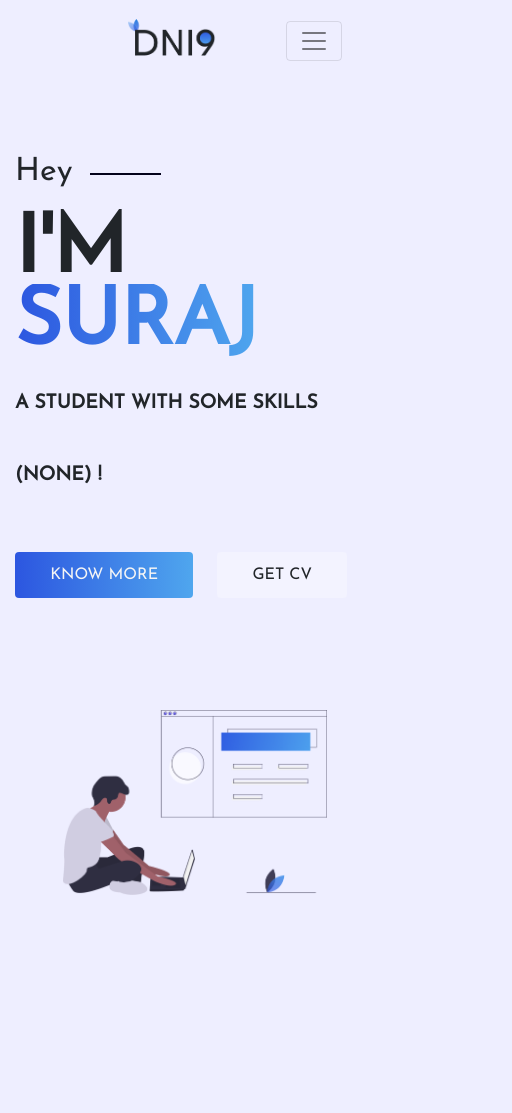
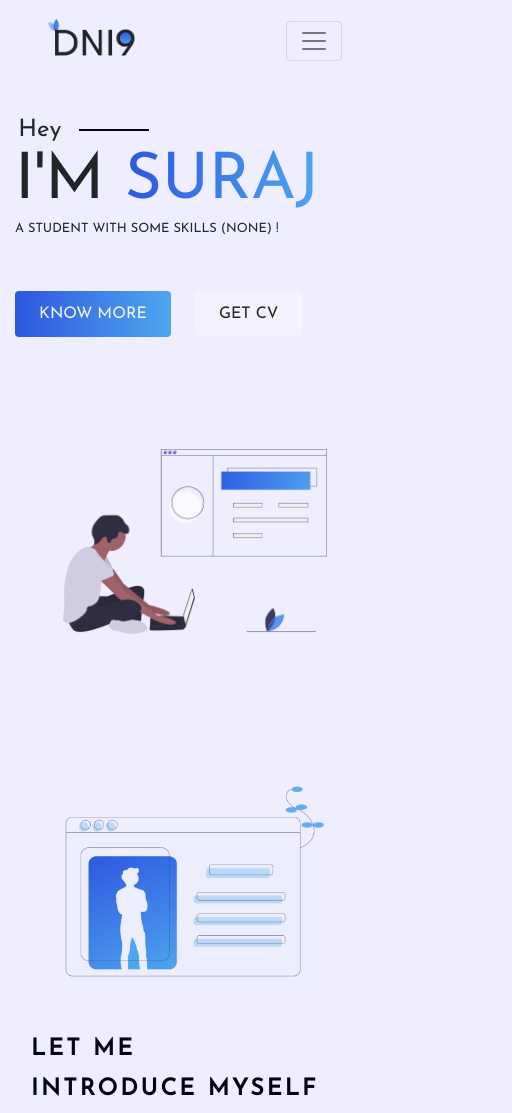
Before and after one commit to DNI9-X/ModernPortfolio, a plain HTML site: page index.html in a window 390 px wide. Shown: the top 1113 px of the page, 512 px wide, since content can reach past the window. Drawn offline with Linux system fonts and the light colour scheme.

Commit message:
responsivenesssssssssssssss

```diff
--- /dev/null
+++ b/css/extras/responsive.css
@@ -0,0 +1,11 @@
+@media only screen and (max-width: 512px) {
+  .site_main .site_banner .site-title h3 {
+    font-size: 1.5rem;
+  }
+  .site_main .site_banner .site-title h1 {
+    font-size: 1rem;
+  }
+  .site_main .site_banner .site-title h4 {
+    font-size: 1rem;
+  }
+}
--- a/css/style.css
+++ b/css/style.css
@@ -1,6 +1,7 @@
 @import url(./fonts.css);
 @import url(./extras/globals.css);
 @import url(./extras/vars.css);
+/* @import url(./extras/responsive.css); */
 
 /* Navigation Styles */
 
@@ -175,3 +176,61 @@ footer .footer_area .copyrights a {
 footer .footer_area .copyrights i {
   color: var(--primaryColor);
 }
+
+/* Some queries to make it responsive for mobile*/
+
+@media only screen and (max-width: 512px) {
+  /* Globals modify */
+  .button {
+    padding: 0.8rem 1.5rem;
+  }
+  /* ends here */
+  .CTOs {
+    padding-top: 3rem;
+  }
+  .site_main .site_banner .site-title h3 {
+    font-size: 1.5rem;
+    padding-top: 10%;
+    padding-left: 0.2rem;
+  }
+  .site_main .site_banner .site-title h1 {
+    font-size: 4rem;
+  }
+  .site_main .site_banner .site-title h4 {
+    font-size: 0.8rem;
+  }
+  .title-text {
+    font: normal 30px var(--josef);
+  }
+  .navbar-nav {
+    padding-left: 174px;
+  }
+  /* about area*/
+
+  .site_main .about_area {
+    padding: 2rem 1rem;
+  }
+  .pt-5,
+  .py-5 {
+    padding-top: 1rem !important;
+  }
+  .site_main .about_area .about_title h2 > span {
+    font: normal bold 23px/40px var(--josef);
+  }
+  .w-75 {
+    width: 100% !important;
+    text-align: justify;
+  }
+  .site_main .project_area {
+    padding-top: 5rem;
+  }
+  .site_main .project_area .project_title {
+    padding: 2rem 0;
+  }
+  .site_main .project_area .project_title h1 {
+    font: normal 500 30px/80px var(--josef);
+  }
+  .site_main > .project_area .projects {
+    margin: 1rem 0rem;
+  }
+}
--- a/index.html
+++ b/index.html
@@ -16,10 +16,7 @@
     <div class="header_area">
       <div class="main_menu">
         <nav class="navbar navbar-expand-lg navbar-light">
-          <a class="navbar-brand" href="#"
-            ><img class="mainLogo" src="./img/Logo.png" alt=""
-          /></a>
-          <!--  TO-DO: replace DNI9 with logo -->
+          <a href="#"><img class="mainLogo" src="./img/Logo.png" alt=""/></a>
           <button
             class="navbar-toggler"
             type="button"
@@ -147,7 +144,7 @@
       <section class="project_area" id="project">
         <div class="container">
           <div class="row">
-            <div class="col-lg-12 text-center project_title">
+            <div class="text-center project_title">
               <h1 class="text-uppercase title-text">Recent Projects</h1>
               <p class="para">
                 Lorem ipsum dolor sit amet consectetur adipisicing elit.
@@ -248,7 +245,10 @@
               <a href="#"><i class="ri-instagram-line"></i></a>
             </div>
             <div class="copyrights text-center">
-              <p class="para">Website made with <i class="ri-heart-fill"></i> by <a href="#">DNI9</a></p>
+              <p class="para">
+                Website made with <i class="ri-heart-fill"></i> by
+                <a href="#">DNI9</a>
+              </p>
             </div>
           </div>
         </div>
```
